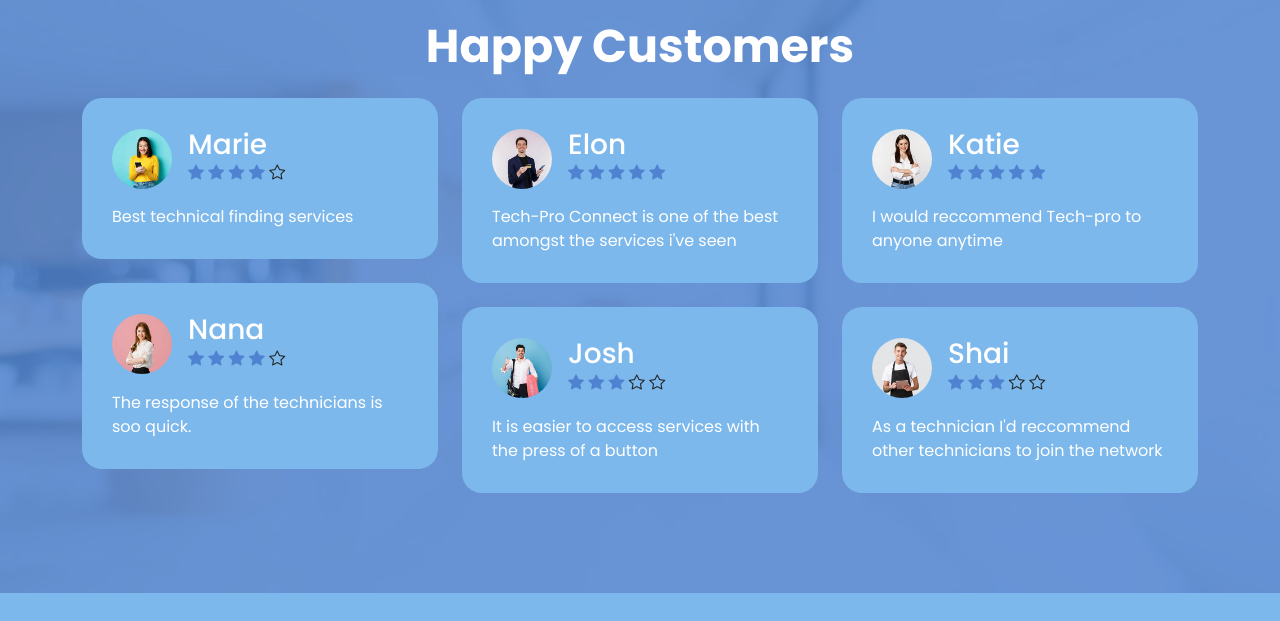
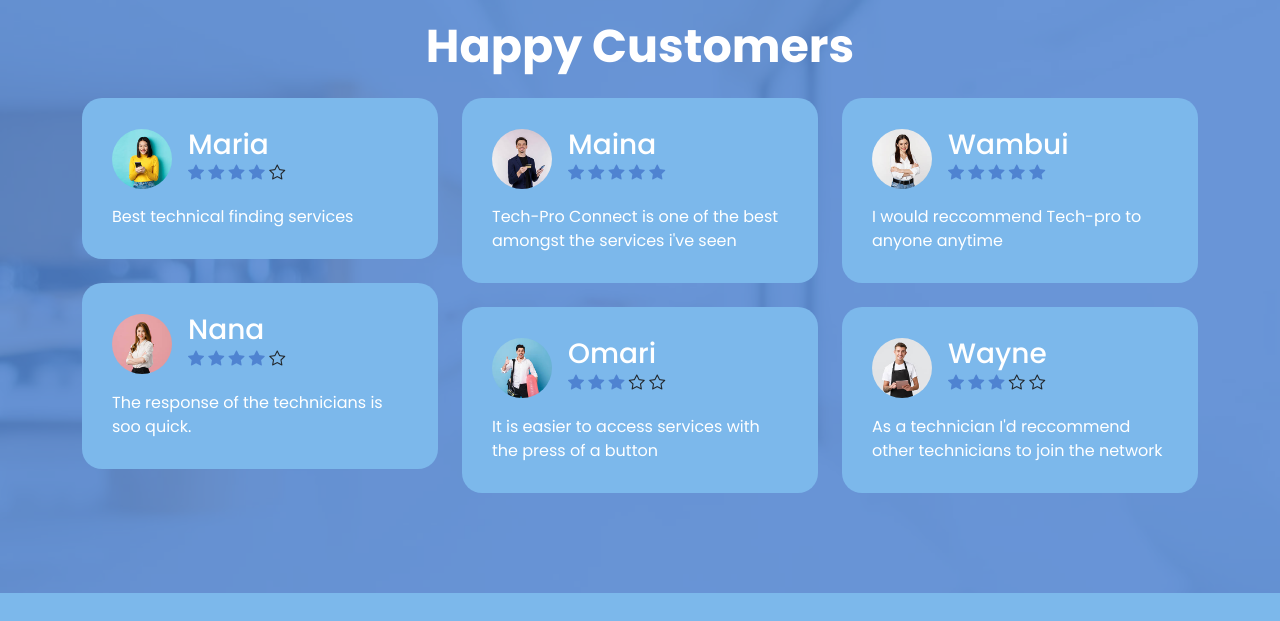
Before and after one commit to Techi-Pro/Techpro-Konnect-Website, a plain HTML site: page index.html in a window 1280 px wide. Shown: the part 2080-2701 px from the top of the page. Drawn offline with Linux system fonts and the light colour scheme.

Commit message:
changed name

```diff
--- a/index.html
+++ b/index.html
@@ -348,7 +348,7 @@ Free Bootstrap 5 HTML Template
                                     <img src="images/avatar/happy-customer-01.jpg" class="avatar-image img-fluid">
 
                                     <div class="ms-3">
-                                        <h4 class="mb-0">Marie</h4>
+                                        <h4 class="mb-0">Maria</h4>
 
                                         <div class="reviews-icons mb-1">
                                             <i class="bi-star-fill"></i>
@@ -390,7 +390,7 @@ Free Bootstrap 5 HTML Template
                                     <img src="images/avatar/happy-customer-03.jpg" class="avatar-image img-fluid">
 
                                     <div class="ms-3">
-                                        <h4 class="mb-0">Elon</h4>
+                                        <h4 class="mb-0">Maina</h4>
 
                                         <div class="reviews-icons mb-1">
                                             <i class="bi-star-fill"></i>
@@ -410,7 +410,7 @@ Free Bootstrap 5 HTML Template
                                     <img src="images/avatar/happy-customer-04.jpg" class="avatar-image img-fluid">
 
                                     <div class="ms-3">
-                                        <h4 class="mb-0">Josh</h4>
+                                        <h4 class="mb-0">Omari</h4>
 
                                         <div class="reviews-icons mb-1">
                                             <i class="bi-star-fill"></i>
@@ -432,7 +432,7 @@ Free Bootstrap 5 HTML Template
                                     <img src="images/avatar/happy-customer-05.jpg" class="avatar-image img-fluid">
 
                                     <div class="ms-3">
-                                        <h4 class="mb-0">Katie</h4>
+                                        <h4 class="mb-0">Wambui</h4>
 
                                         <div class="reviews-icons mb-1">
                                             <i class="bi-star-fill"></i>
@@ -452,7 +452,7 @@ Free Bootstrap 5 HTML Template
                                     <img src="images/avatar/happy-customer-06.jpg" class="avatar-image img-fluid">
 
                                     <div class="ms-3">
-                                        <h4 class="mb-0">Shai</h4>
+                                        <h4 class="mb-0">Wayne </h4>
 
                                         <div class="reviews-icons mb-1">
                                             <i class="bi-star-fill"></i>
```
